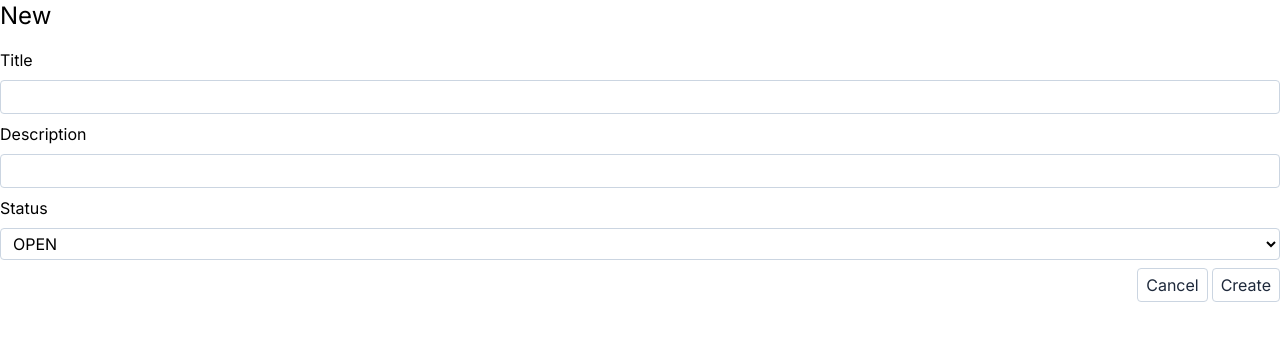
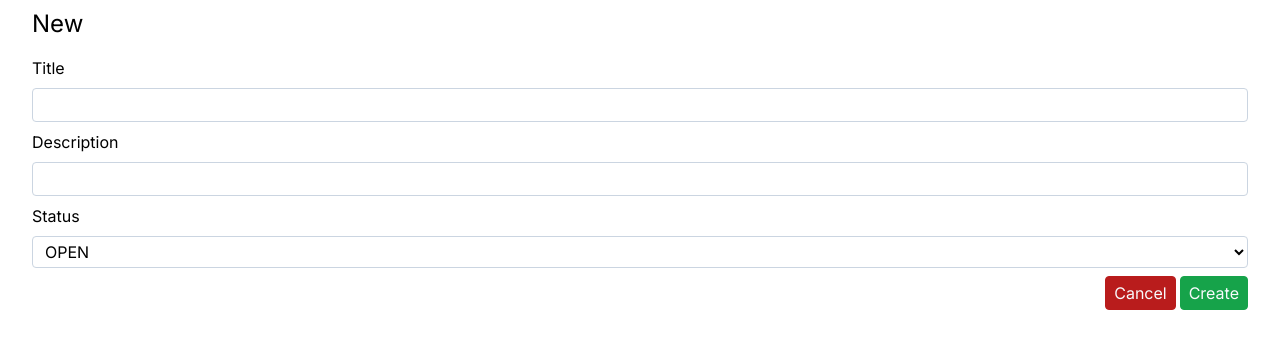
Before and after one commit to wongchs/ticketing, a Next.js app: page /new in a window 1280 px wide. Shown: the top 348 px of the page. Built offline with nearby package versions, Linux system fonts and the light colour scheme.

Commit message:
update styling

```diff
--- a/app/new/page.tsx
+++ b/app/new/page.tsx
@@ -5,10 +5,10 @@ import { Status } from "@/utils/status";
 export default function Page() {
   return (
     <>
-      <header className="flex justify-between mb-4 items-center">
+      <header className="px-8 py-2">
         <h1 className="text-2xl">New</h1>
       </header>
-      <form action={createTicket} className="flex gap-2 flex-col">
+      <form action={createTicket} className="flex gap-2 flex-col py-2 px-8">
         <label htmlFor="title">Title</label>
         <input
           type="text"
@@ -33,13 +33,13 @@ export default function Page() {
         <div className="flex gap-1 justify-end">
           <Link
             href=".."
-            className="border border-slate-300 text-slate-800 px-2 py-1 rounded hover:bg-slate-700 hover:text-slate-300 focus-within:bg-slate-700 outline-none"
+            className="border border-red-700 bg-red-700 text-slate-50 px-2 py-1 rounded hover:bg-slate-50 hover:text-red-700 focus-within:bg-slate-700 outline-none"
           >
             Cancel
           </Link>
           <button
             type="submit"
-            className="border border-slate-300 text-slate-800 px-2 py-1 rounded hover:bg-slate-700 hover:text-slate-300 focus-within:bg-slate-700 outline-none"
+            className="border border-green-600 bg-green-600 text-slate-50 px-2 py-1 rounded hover:bg-slate-50 hover:text-green-700 focus-within:bg-slate-700 outline-none"
           >
             Create
           </button>
--- a/components/DeleteTicket.tsx
+++ b/components/DeleteTicket.tsx
@@ -6,7 +6,7 @@ function DeleteTicket({ id }: { id: string }) {
   return (
     <div>
       <form action={deleteTicketWithId}>
-        <button className="rounded-md border px-4 py-2 hover:bg-red-500">
+        <button className="border border-red-700 bg-red-700 text-slate-50 px-2 py-1 rounded hover:bg-slate-50 hover:text-red-700 focus-within:bg-slate-700 outline-none">
           Delete
         </button>
       </form>
--- a/components/Tickets.tsx
+++ b/components/Tickets.tsx
@@ -33,17 +33,17 @@ async function Tickets({ query }: TicketItemProps) {
 
           return (
             <div
-              className={`px-4 py-2 border border-solid border-slate-900 flex justify-between ${statusStyle}`}
+              className={`border border-solid border-slate-900 flex justify-between ${statusStyle}`}
               key={ticket.id}
             >
-              <div className="flex-col">
+              <div className="px-4 py-2">
                 <p>Issue: {ticket.title}</p>
                 <p>Description: {ticket.description}</p>
                 <p>{ticket.status}</p>
               </div>
-              <div className="flex flex-row gap-2 items-center">
+              <div className="flex flex-row gap-2 items-center bg-white  border border-l-black p-2">
                 <Link
-                  className="rounded-md border px-4 py-2 hover:bg-blue-500"
+                  className="border border-blue-600 bg-blue-600 text-slate-50 px-2 py-1 rounded hover:bg-slate-50 hover:text-blue-600 focus-within:bg-slate-700 outline-none"
                   href={`/entry/${ticket.id}/edit`}
                 >
                   <span>Edit</span>
```
